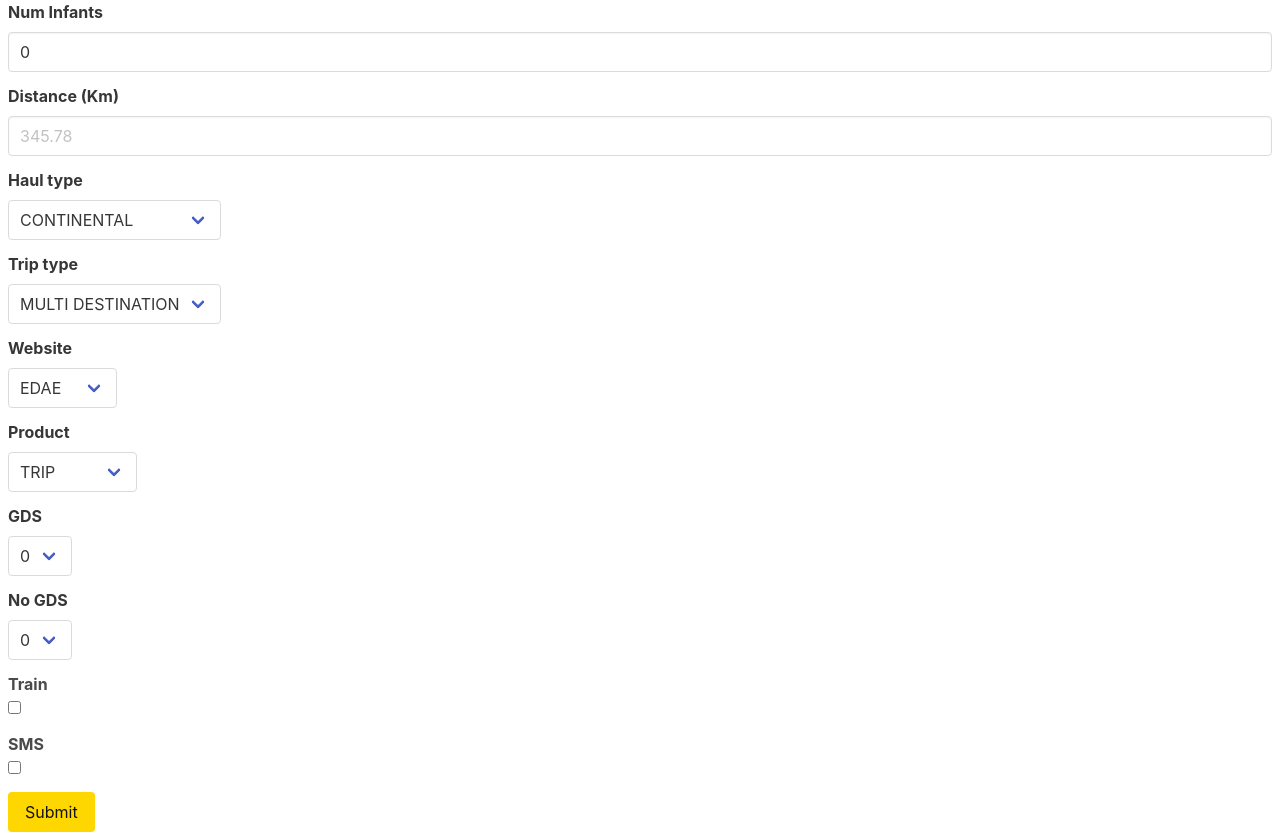
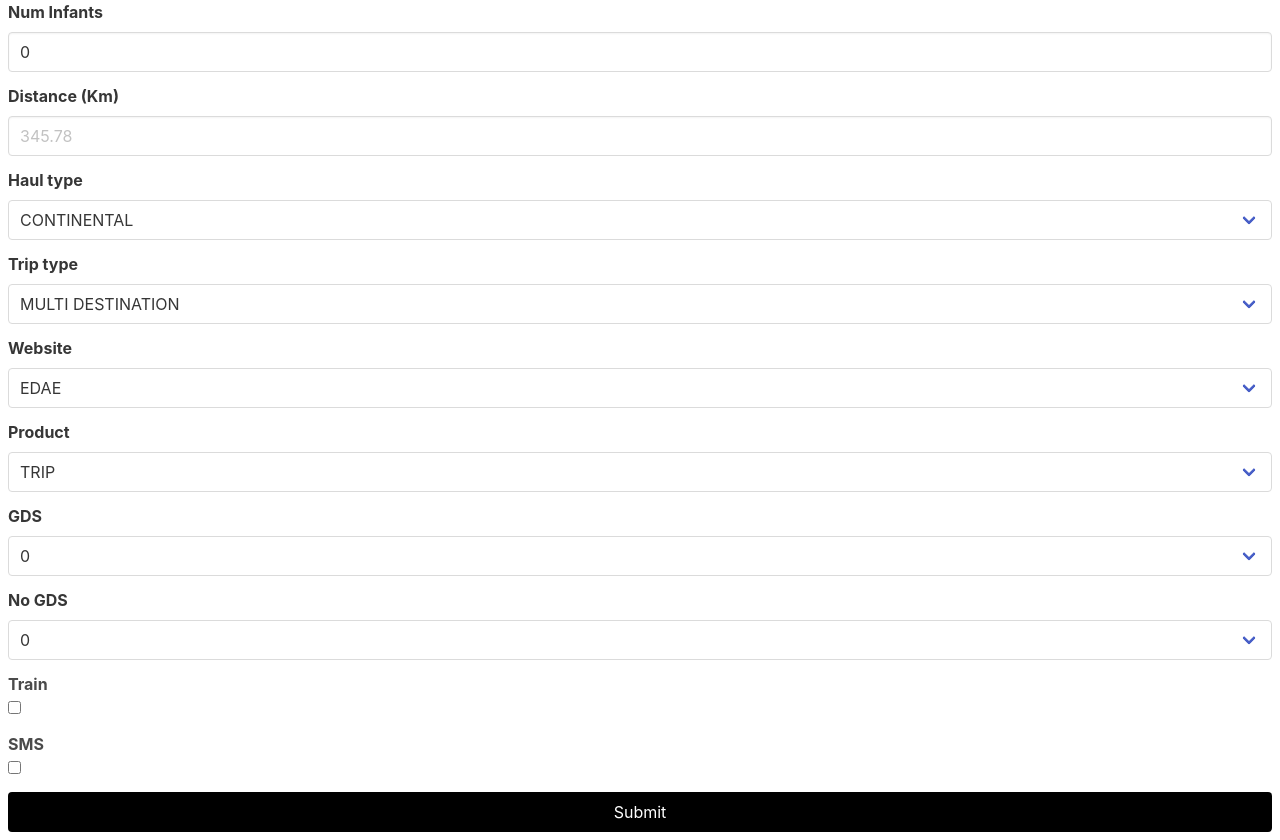
Before and after one commit to opartida/baggage-predictor, a Flask app: page / in a window 1280 px wide. Shown: the part 424-1264 px from the top of the page. Run offline with Flask 2, Linux system fonts and the light colour scheme.

Commit message:
fix: fullwidth components form

```diff
--- a/Templates/form.html
+++ b/Templates/form.html
@@ -1,5 +1,5 @@
 
-<form method="post" action="/predict" class="has-background-white p-2">
+<form method="post" action="/predict" class="control has-background-white p-2">
   <div class="field">
     <label class="label">Departure</label>
     <div class="control">
@@ -67,8 +67,8 @@
     <div class="field">
       <label class="label">Haul type</label>
       <div class="control">
-        <div class="select">
-          <select name="haul_type">
+        <div class="select is-fullwidth is-fullwidth">
+          <select name="haul_type" class="control">
             {% for i in ['CONTINENTAL', 'DOMESTIC', 'INTERCONTINENTAL']%}
 
             <option>{{i}}</option>
@@ -80,7 +80,7 @@
     <div class="field">
       <label class="label">Trip type</label>
       <div class="control">
-        <div class="select">
+        <div class="select is-fullwidth">
           <select name="trip_type">
             {% for i in ['MULTI DESTINATION', 'ONE WAY', 'ROUND TRIP']%}
 
@@ -94,7 +94,7 @@
   <div class="field">
     <label class="label">Website</label>
     <div class="control">
-      <div class="select">
+      <div class="select is-fullwidth">
         <select name="website">
           {% for i in ['EDAE', 'EDAR', 'EDAU', 'EDBR', 'EDCA', 'EDCH', 'EDCL',
           'EDCN', 'EDCO', 'EDDE', 'EDEG', 'EDES', 'EDFR', 'EDGB', 'EDGR',
@@ -113,7 +113,7 @@
   <div class="field">
     <label class="label">Product</label>
     <div class="control">
-      <div class="select">
+      <div class="select is-fullwidth">
         <select name="product">
           {% for i in ['TRIP', 'DYNPACK'] %}
           <option>{{i}}</option>
@@ -125,7 +125,7 @@
   <div class="field">
     <label class="label">GDS</label>
     <div class="control">
-      <div class="select">
+      <div class="select is-fullwidth">
         <select name="gds">
           {% for i in [0, 1,2,3,4] %}
           <option>{{i}}</option>
@@ -137,7 +137,7 @@
   <div class="field">
     <label class="label">No GDS</label>
     <div class="control">
-      <div class="select">
+      <div class="select is-fullwidth">
         <select name="no_gds">
           {% for i in [0, 1,2,3,4] %}
           <option>{{i}}</option>
@@ -158,11 +158,11 @@
       <input type="checkbox" id="sms" name="sms" />
     </div>
   </div>
-  <div class="field is-grouped">
+  <div class="field">
     <div class="control">
       <button
-        style="background-color: gold"
-        class="has-text-black-bis button is-link"
+        style="background-color: black; color: white;"
+        class="button is-link is-fullwidth"
       >
         Submit
       </button>
```
